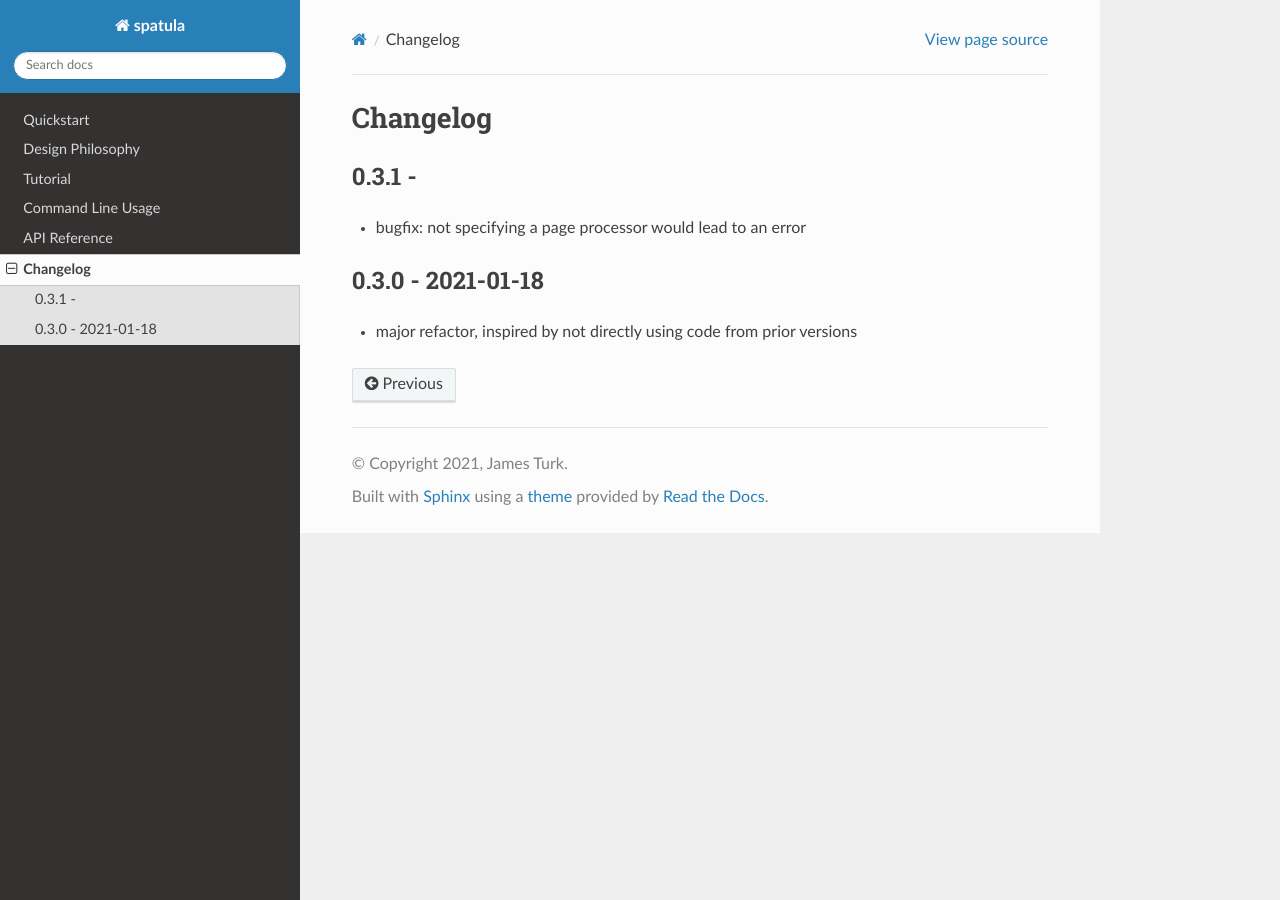
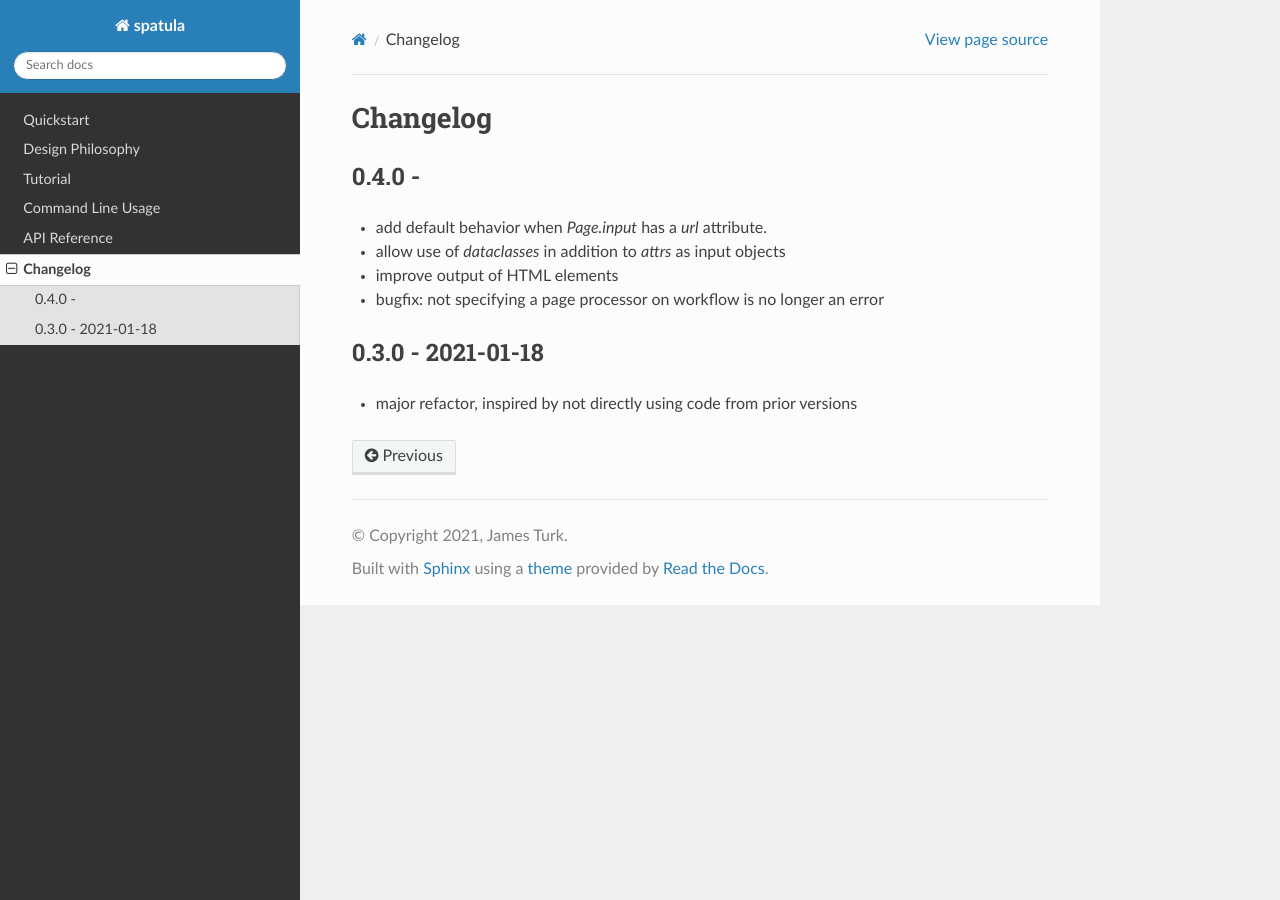
Before and after one commit to jamesturk/spatula, a Sphinx documentation site: the page built from docs/changelog.rst, in a window 1280 px wide. Built offline with Sphinx 7.4.7 and the Read the Docs theme 2.0.0, drawn with Linux system fonts in a browser that asks for light colours.

Commit message:
changelog updates

```diff
--- a/docs/changelog.rst
+++ b/docs/changelog.rst
@@ -1,10 +1,14 @@
 Changelog
 =========
 
-0.3.1 -
+0.4.0 -
 ------------------
 
-* bugfix: not specifying a page processor would lead to an error
+* add default behavior when `Page.input` has a `url` attribute.
+* allow use of `dataclasses` in addition to `attrs` as input objects
+* improve output of HTML elements
+* bugfix: not specifying a page processor on workflow is no longer an error
+
 
 0.3.0 - 2021-01-18
 ------------------
```
